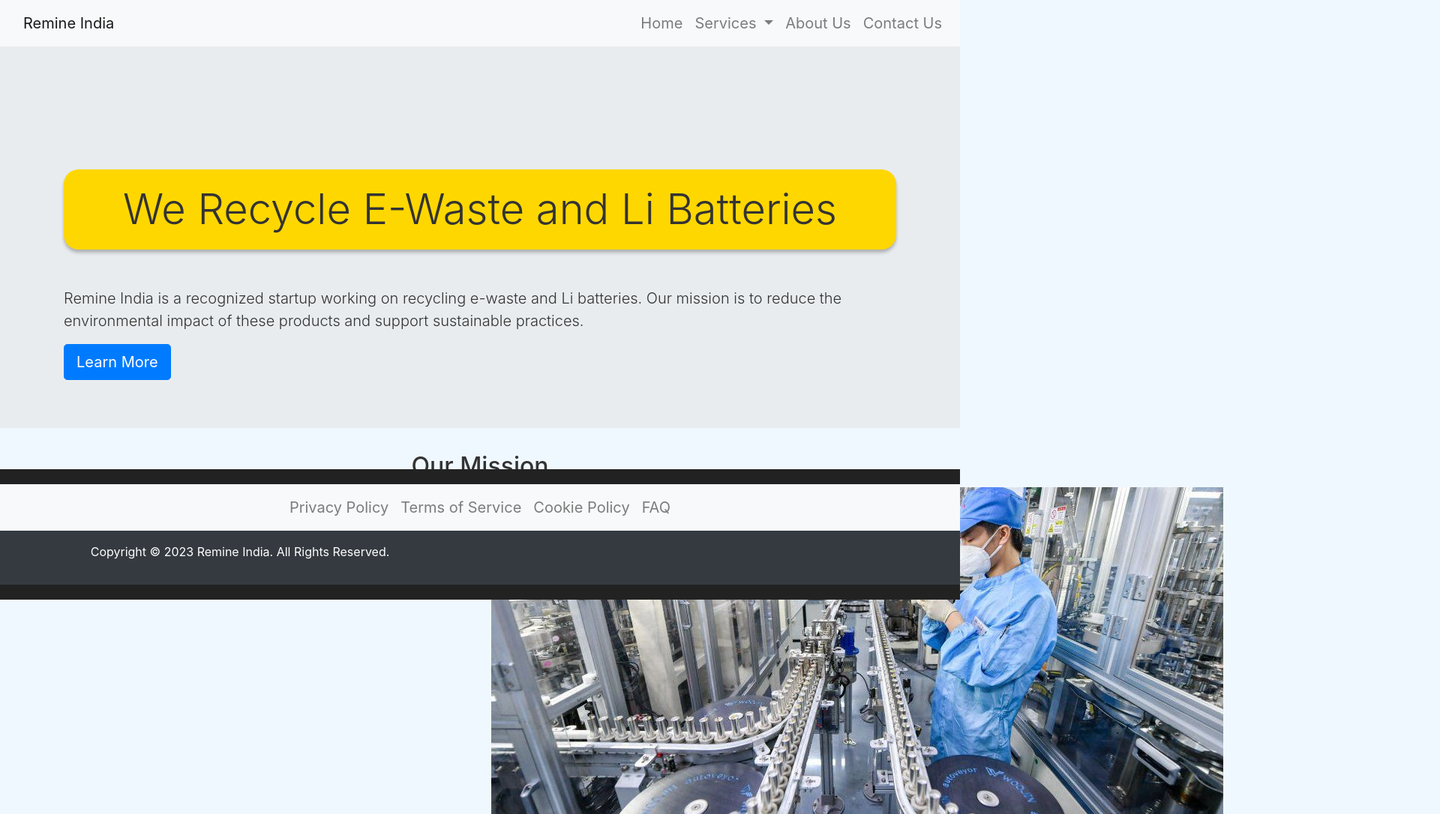
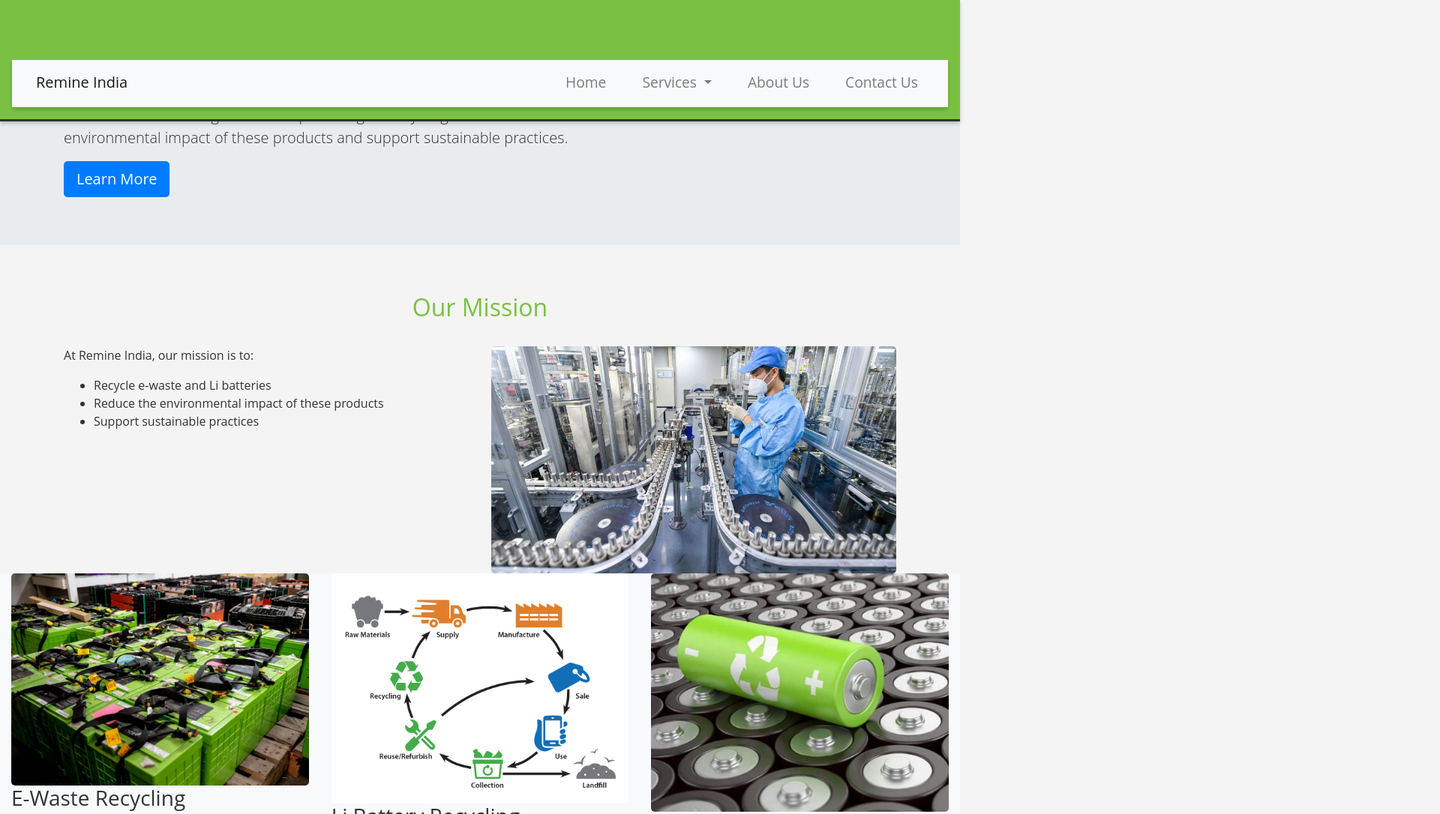
Before and after one commit to GeekyCoder19/Remine_India, a plain HTML site: page index.html in a window 1280 px wide. Shown: the top 1086 px of the page at 75% size, 1920 px wide, since content can reach past the window. Drawn offline with nearby package versions, Linux system fonts and the light colour scheme.

Commit message:
Update style.css

```diff
--- a/style.css
+++ b/style.css
@@ -1,107 +1,113 @@
-
-/* Add background color and font color */
+/* font and color settings */
 body {
-  background-color: #F0F8FF;
-  color: #333333;
+  font-family: 'Open Sans', sans-serif;
+  color: #333;
+  background-color: #f4f4f4;
 }
 
-/* Add a cool animation to the navigation links */
-nav a {
-  position: relative;
-  text-decoration: none;
-  color: #333333;
-  font-size: 20px;
-  padding: 10px 15px;
-  display: inline-block;
-}
-nav a:hover:before {
-  content: '';
-  position: absolute;
+/* header */
+header {
+  background-color: #7ac143;
+  padding: 1rem;
+  color: white;
+  text-align: center;
+  border-bottom: 3px solid #333;
+  box-shadow: 0px 3px 5px rgba(0, 0, 0, 0.2);
+  position: fixed;
   width: 100%;
-  height: 2px;
-  background: #333333;
-  bottom: -10px;
+  top: 0;
   left: 0;
-  animation: nav-animation 0.2s ease-out forwards;
-}
-@keyframes nav-animation {
-  from {
-    width: 0;
-    left: 50%;
-  }
-  to {
-    width: 100%;
-    left: 0;
-  }
+  z-index: 1;
 }
 
-/* Add a unique and cool animation to the hero section */
-.hero {
-  background-image: url('hero-bg.jpg');
-  background-size: cover;
-  background-position: center center;
-  height: 500px;
-  position: relative;
+/* navigation bar */
+nav {
+  display: flex;
+  justify-content: center;
+  align-items: center;
+  background-color: white;
+  box-shadow: 0px 3px 5px rgba(0, 0, 0, 0.2);
+  margin-top: 4rem;
+  padding: 1rem;
+  position: sticky;
+  top: 0;
+  z-index: 1;
 }
-.hero h1 {
-  font-size: 60px;
-  color: #FFFFFF;
+
+nav a {
+  text-decoration: none;
+  color: #333;
+  margin: 0 1rem;
+  font-size: 1.2rem;
+  padding-bottom: 0.5rem;
+  border-bottom: 2px solid transparent;
+  transition: all 0.3s ease-in-out;
+}
+
+nav a:hover {
+  border-bottom: 2px solid #7ac143;
+}
+
+/* section headings */
+section h2 {
+  color: #7ac143;
+  margin-top: 4rem;
+  margin-bottom: 2rem;
   text-align: center;
-  position: absolute;
-  top: 50%;
-  left: 50%;
-  transform: translate(-50%, -50%);
-  animation: hero-animation 1s ease-in-out forwards;
-  opacity: 0;
 }
-@keyframes hero-animation {
+
+/* images */
+img {
+  max-width: 100%;
+  height: auto;
+  display: block;
+  margin: auto;
+  border-radius: 5px;
+}
+
+/* image animation */
+.fade-in {
+  animation: fade-in 1s;
+}
+
+@keyframes fade-in {
   from {
-    top: 40%;
     opacity: 0;
   }
   to {
-    top: 50%;
     opacity: 1;
   }
 }
 
-/* Add a border and cool animation to the image gallery */
-.gallery {
-  display: flex;
-  flex-wrap: wrap;
-  justify-content: space-between;
-  align-items: center;
-}
-.gallery img {
-  width: 30%;
-  margin-bottom: 20px;
-  border: 5px solid #FFFFFF;
-  box-shadow: 0px 0px 10px #333333;
-  transition: all 0.2s ease-in-out;
-}
-.gallery img:hover {
-  transform: scale(1.05);
-  border: 5px solid #FFA500;
+/* button */
+button {
+  background-color: #7ac143;
+  color: white;
+  padding: 0.8rem 1.2rem;
+  font-size: 1.2rem;
+  border: none;
+  border-radius: 5px;
+  cursor: pointer;
+  transition: all 0.3s ease-in-out;
 }
 
-h1 {
-  font-size: 50px;
-  font-weight: 800;
-  text-align: center;
-  margin-top: 100px;
-  margin-bottom: 50px;
-  background-color: #FFD700;
-  padding: 20px;
-  border-radius: 20px;
-  box-shadow: 0px 4px 4px rgba(0, 0, 0, 0.25);
+button:hover {
+  background-color: #5c9033;
 }
 
-footer {
-  position: fixed;
-  bottom: 0;
-  width: 100%;
-  background-color: #222222;
-  color: white;
-  text-align: center;
-  padding: 20px 0;
+/* button animation */
+button:hover {
+  animation: pulse 1s infinite;
 }
+
+@keyframes pulse {
+  0% {
+    transform: scale(1);
+  }
+  50% {
+    transform: scale(1.1);
+  }
+  100% {
+    transform: scale(1);
+  }
+}
```
